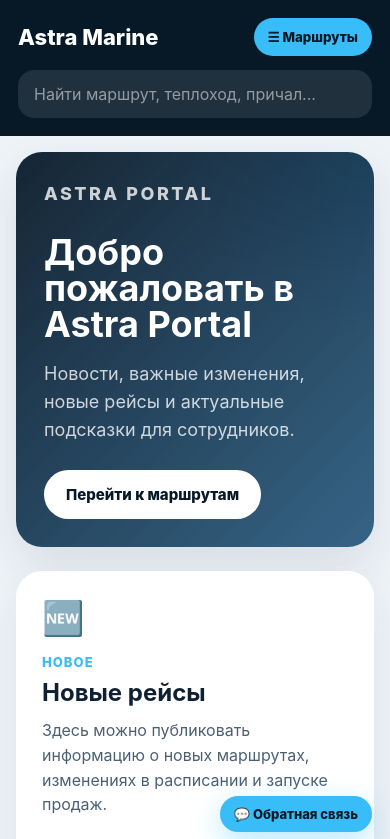
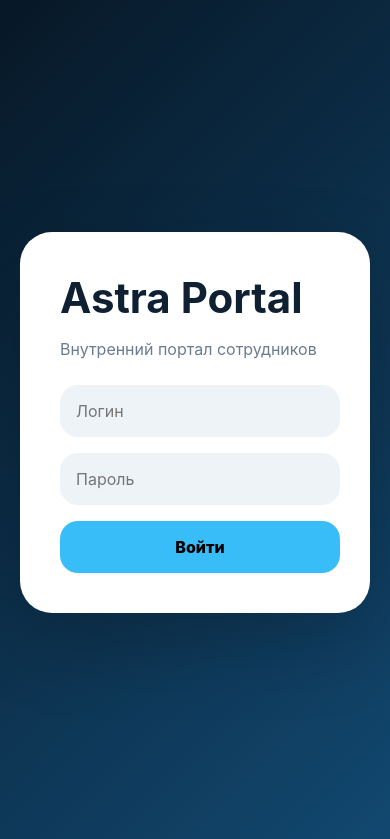
Before and after one commit to zadiraynos/astra-routes, a React (Vite) app: page / in a window 390 px wide. Shown: the top 839 px of the page. Built offline with nearby package versions, Linux system fonts and the light colour scheme.

Commit message:
add demo login

```diff
--- a/src/App.jsx
+++ b/src/App.jsx
@@ -12,6 +12,10 @@ const categories = [
 ]
 
 export default function App() {
+  const [isLoggedIn, setIsLoggedIn] = useState(false)
+  const [login, setLogin] = useState('')
+  const [password, setPassword] = useState('')
+
   const [selectedRoute, setSelectedRoute] = useState(routes[0])
   const [page, setPage] = useState('home')
   const [search, setSearch] = useState('')
@@ -31,6 +35,14 @@ export default function App() {
       document.body.style.overflow = 'auto'
     }
   }, [galleryOpen])
+
+  const fakeLogin = () => {
+    if (login === 'astra' && password === 'marine2026') {
+      setIsLoggedIn(true)
+    } else {
+      alert('Неверный логин или пароль')
+    }
+  }
 
   const toggleCategory = (category) => {
     setOpenCategories((prev) =>
@@ -96,6 +108,37 @@ export default function App() {
     e.stopPropagation()
     setGalleryIndex((prev) =>
       prev === 0 ? galleryImages.length - 1 : prev - 1
+    )
+  }
+
+  if (!isLoggedIn) {
+    return (
+      <main className="login-page">
+        <div className="login-card">
+          <h1>Astra Portal</h1>
+
+          <p>Внутренний портал сотрудников</p>
+
+          <input
+            className="login-input"
+            placeholder="Логин"
+            value={login}
+            onChange={(e) => setLogin(e.target.value)}
+          />
+
+          <input
+            className="login-input"
+            type="password"
+            placeholder="Пароль"
+            value={password}
+            onChange={(e) => setPassword(e.target.value)}
+          />
+
+          <button className="login-button" onClick={fakeLogin}>
+            Войти
+          </button>
+        </div>
+      </main>
     )
   }
 
--- a/src/index.css
+++ b/src/index.css
@@ -783,4 +783,75 @@ width:100%;
 .mobile-search-results{
 width:100%;
 }
+.login-page{
+min-height:100vh;
+display:flex;
+align-items:center;
+justify-content:center;
+padding:20px;
+
+background:
+linear-gradient(
+135deg,
+#071827,
+#124870
+);
 }
+
+.login-card{
+width:100%;
+max-width:420px;
+
+padding:40px;
+
+border-radius:32px;
+
+background:white;
+
+box-shadow:
+0 30px 80px rgba(
+0,
+0,
+0,
+0.2
+);
+
+display:grid;
+gap:16px;
+}
+
+.login-card h1{
+font-size:42px;
+}
+
+.login-card p{
+color:#6b7c90;
+margin-bottom:10px;
+}
+
+.login-input{
+padding:16px;
+
+border:none;
+
+border-radius:18px;
+
+background:#eef3f8;
+
+font-size:16px;
+}
+
+.login-button{
+padding:16px;
+
+border:none;
+
+border-radius:18px;
+
+background:#38bdf8;
+
+font-weight:800;
+
+font-size:16px;
+}
+}
```
